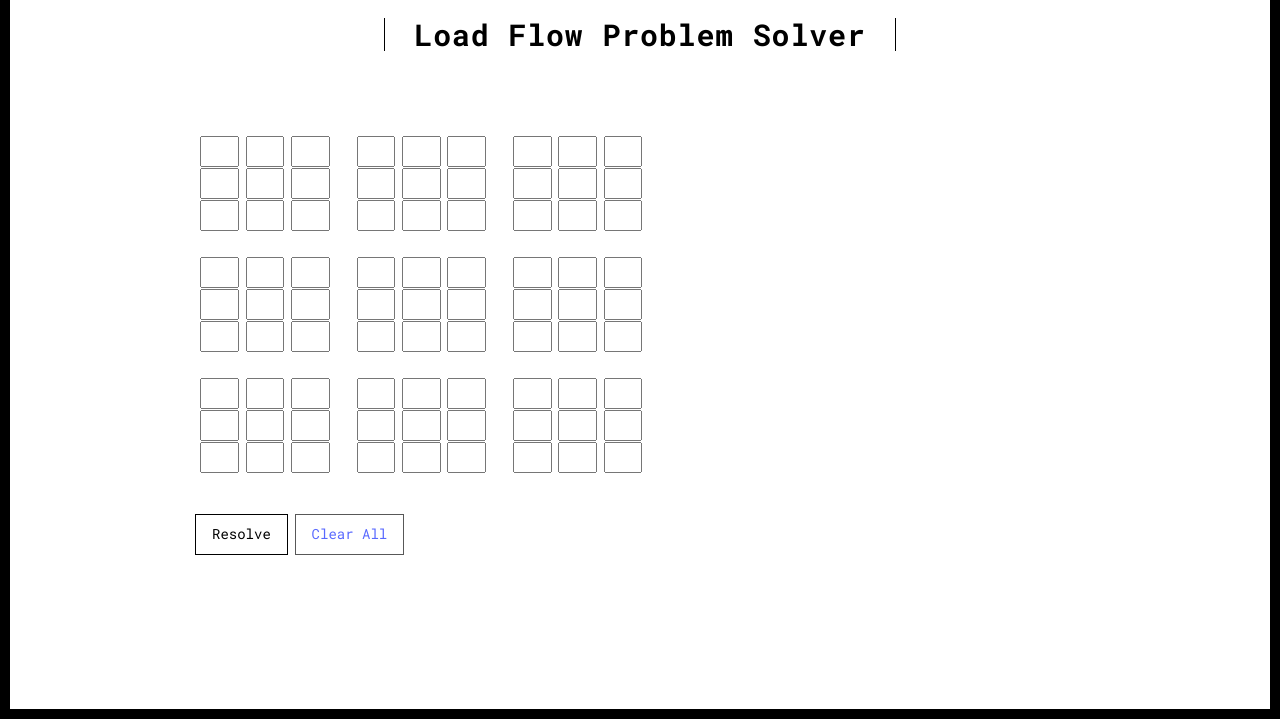
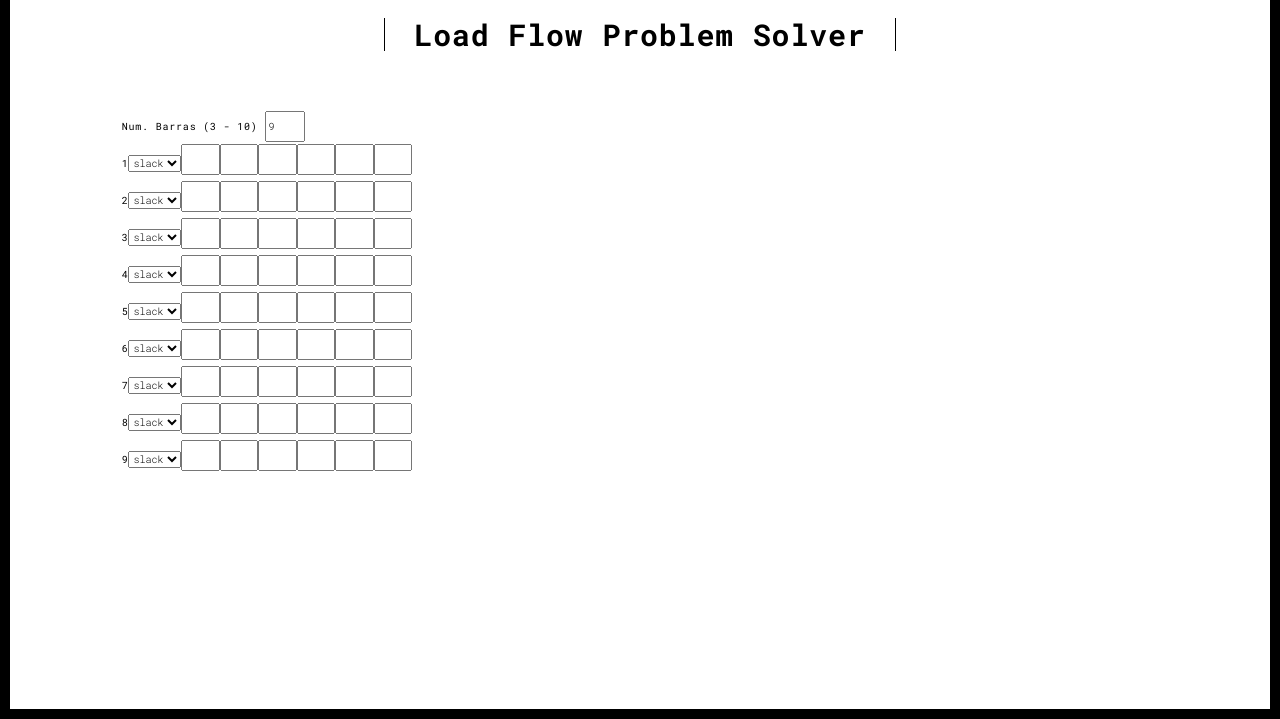
Before and after one commit to Ppaulo03/PythonWebPage, a Flask app: template templates/ISEE.html in a window 1280 px wide. Shown: the part 81-800 px from the top of the page. Run offline with Flask 2, Linux system fonts and the light colour scheme; the template is opened without the code that fills it, so the values that code supplies are empty.

Commit message:
Beggining ISEE

```diff
--- /dev/null
+++ b/static/ISEE.js
@@ -0,0 +1,53 @@
+let DadoBarras = document.getElementById("DadoBarras");
+let NumBarra_element = document.getElementById("num_barras");
+let n_barras = NumBarra_element.value;
+let name_tipos = ["slack", "PQ", "PV"]
+
+
+function dado_barras_linha(num_barra)
+{
+    let label = document.createElement('label');
+    label.innerHTML = num_barra;
+    DadoBarras.appendChild(label)
+    let tipo = document.createElement('select');
+
+    name_tipos.forEach(e =>
+        {
+            let t =  document.createElement('option');
+            t.value = e;
+            t.innerHTML = e;
+            tipo.appendChild(t);
+        });
+
+    DadoBarras.appendChild(tipo);
+
+    for(let i = 0; i <6; i++)
+    {
+        let c = document.createElement('input');
+        c.type = "number";
+        DadoBarras.appendChild(c);
+    }
+    DadoBarras.appendChild( document.createElement('br'));
+}
+
+function create_table_dado_barras()
+{
+    DadoBarras.innerHTML = "";
+    n_barras = NumBarra_element.value;
+    if(n_barras < 3)
+    {
+        n_barras = 3;
+        NumBarra_element.value = "3";
+    }
+    else if(n_barras > 10)
+    {
+        n_barras = 10;
+        NumBarra_element.value = "10";
+    }
+
+    for(let i = 0; i < n_barras; i++)
+    {
+        dado_barras_linha(i+1);
+    }
+}
+create_table_dado_barras();
--- a/templates/ISEE.html
+++ b/templates/ISEE.html
@@ -14,39 +14,21 @@
 
 {% block body %}
 <div class="section-container">
-    <div class="container">
-        <div class="row">
-            <div class="col-xs-12">
+    <div >
+        <div >
+            <div>
                 <div class="section-container-spacer text-center">
                     <h1 class="h2">Load Flow Problem Solver</h1>
                 </div>
-                <div class="centralizar">
+                <div >
                     <div class="col-md-10 col-md-offset-1" style="overflow: auto; width: 800px;">
-                        <form action="solve_sudoku" method="POST" class="reveal-content">
+                        <div style="width: 50%;">
+                            <label for="num_barras">Num. Barras (3 - 10)</label>
+                            <input type="number" value="9" id="num_barras" name="num_barras"  min="3" max="10" oninput="create_table_dado_barras()">
+                        </div>
+                        <div id="DadoBarras" class="form-group sudoku">
 
-                            <div class="form-group sudoku">
-                                {% for y in range(9) %}
-
-                                {% if not y%3 %} <br> {% endif %}
-
-                                {% for x in range(9) %}
-                                {% if not x%3 %} &nbsp;&nbsp; {% endif %}
-                                <input type="text" maxlength="1" name="{{ (x, y) }}"
-                                    oninput="this.value=this.value.replace(/[^0-9]/g,'');">
-                                {% endfor %}<br>
-
-                                {% endfor %}
-                            </div>
-
-                            <br>
-                            <div class=" col-md-7">
-                                <button type="send" class="btn btn-default btn-lg">Resolve</button>
-                                <button type="button" class="btn btn-default btn-lg" disabled>
-                                    <a href=" /sudoku_solver.html">Clear All</a>
-                                </button>
-                            </div>
-
-                        </form>
+                        </div>
                     </div>
 
                 </div>
@@ -56,3 +38,7 @@
     </div>
 </div>
 {% endblock %}
+
+{% block scripts %}
+<script type="text/javascript" src="./static/ISEE.js"></script>
+{% endblock %}
```
